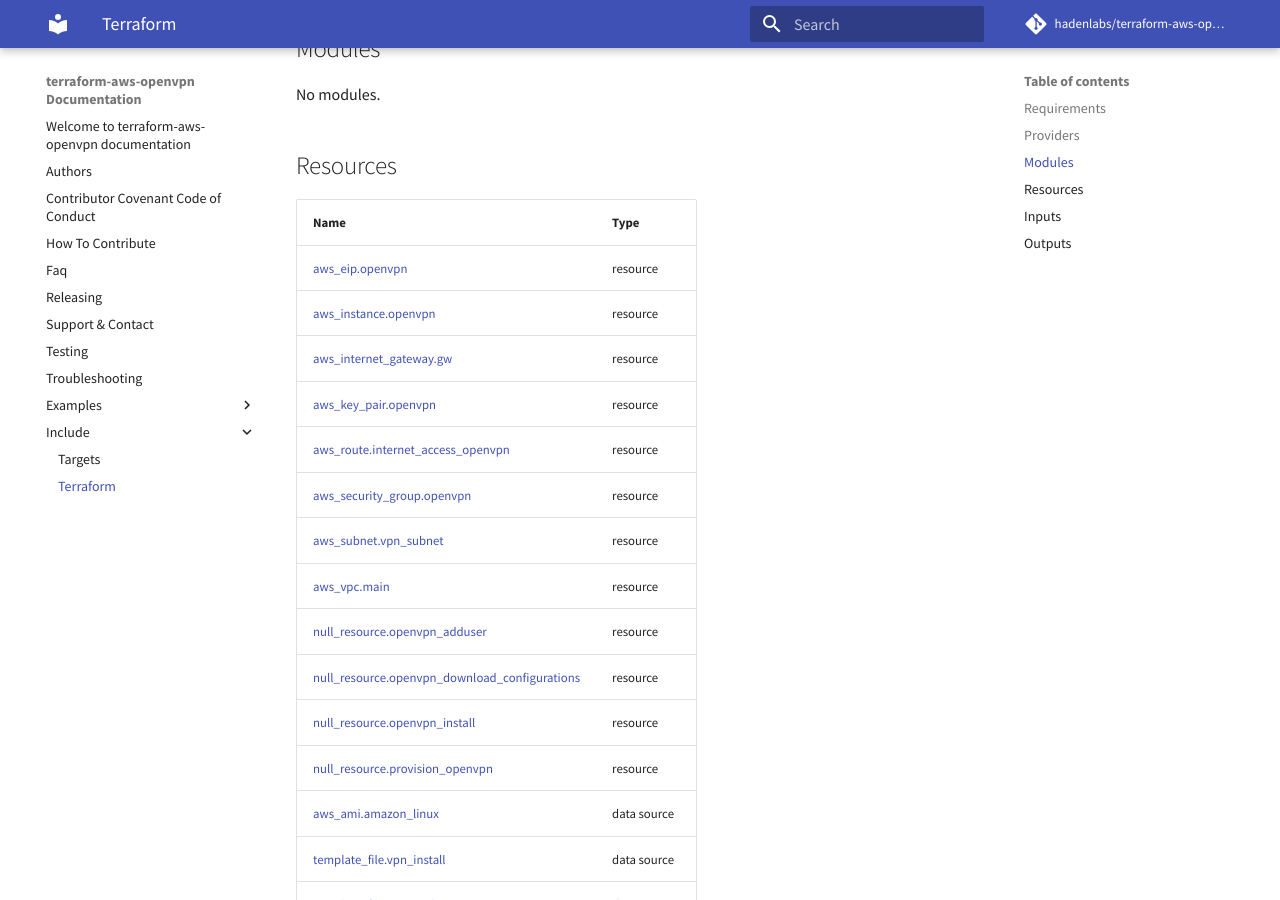
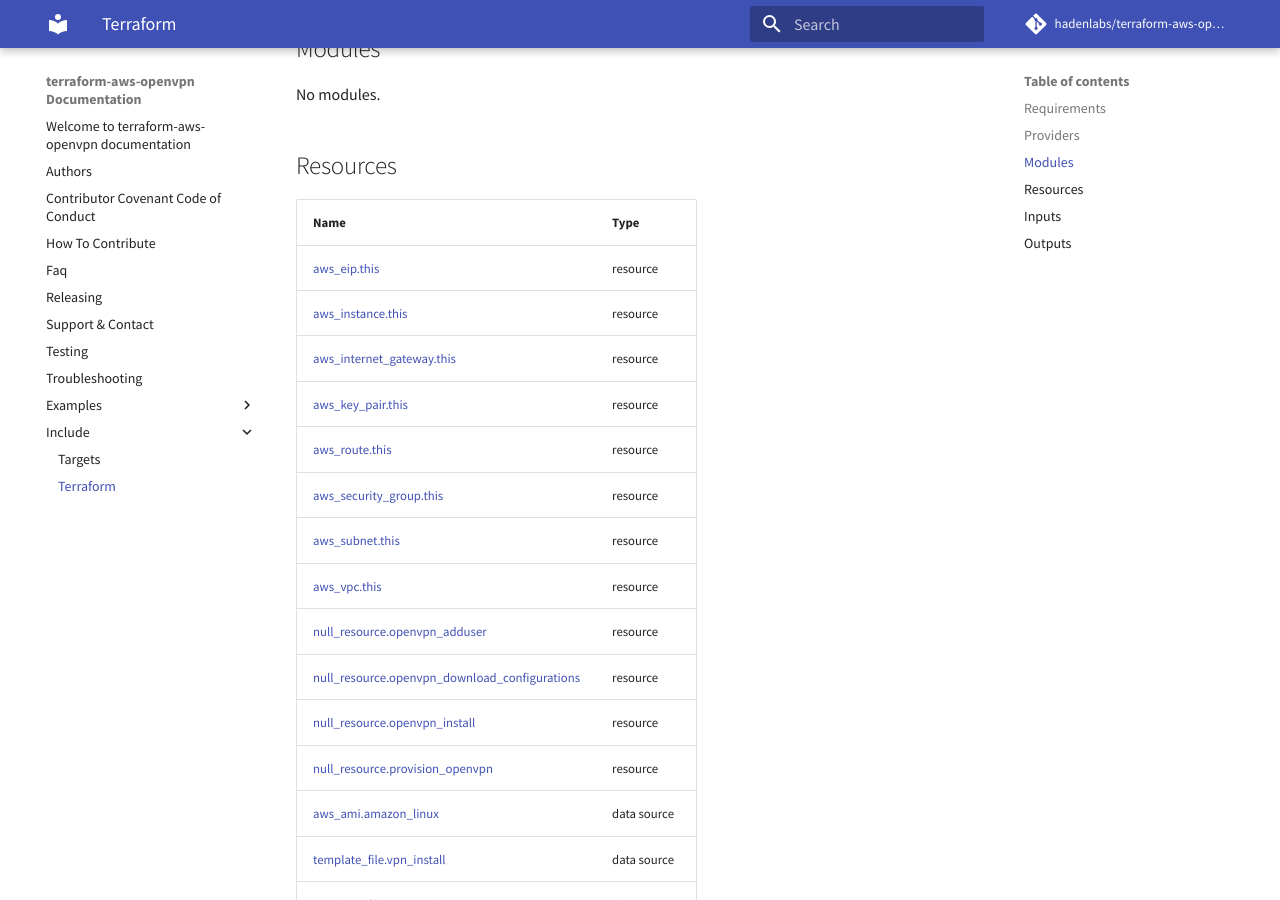
Before and after one commit to hadenlabs/terraform-aws-openvpn, an MkDocs documentation site: the page built from docs/include/terraform.md, in a window 1280 px wide and 900 px high, scrolled down 818 px. Built offline with MkDocs 1.6.1 and Material for MkDocs 9.7.7, drawn with Linux system fonts in a browser that asks for light colours; comment, search, counter and statistics services are not loaded.

Commit message:
build: terraform documentation (#25)

```diff
--- a/docs/include/terraform.md
+++ b/docs/include/terraform.md
@@ -25,14 +25,14 @@ No modules.
 
 | Name | Type |
 |------|------|
-| [aws_eip.openvpn](https://registry.terraform.io/providers/hashicorp/aws/latest/docs/resources/eip) | resource |
-| [aws_instance.openvpn](https://registry.terraform.io/providers/hashicorp/aws/latest/docs/resources/instance) | resource |
-| [aws_internet_gateway.gw](https://registry.terraform.io/providers/hashicorp/aws/latest/docs/resources/internet_gateway) | resource |
-| [aws_key_pair.openvpn](https://registry.terraform.io/providers/hashicorp/aws/latest/docs/resources/key_pair) | resource |
-| [aws_route.internet_access_openvpn](https://registry.terraform.io/providers/hashicorp/aws/latest/docs/resources/route) | resource |
-| [aws_security_group.openvpn](https://registry.terraform.io/providers/hashicorp/aws/latest/docs/resources/security_group) | resource |
-| [aws_subnet.vpn_subnet](https://registry.terraform.io/providers/hashicorp/aws/latest/docs/resources/subnet) | resource |
-| [aws_vpc.main](https://registry.terraform.io/providers/hashicorp/aws/latest/docs/resources/vpc) | resource |
+| [aws_eip.this](https://registry.terraform.io/providers/hashicorp/aws/latest/docs/resources/eip) | resource |
+| [aws_instance.this](https://registry.terraform.io/providers/hashicorp/aws/latest/docs/resources/instance) | resource |
+| [aws_internet_gateway.this](https://registry.terraform.io/providers/hashicorp/aws/latest/docs/resources/internet_gateway) | resource |
+| [aws_key_pair.this](https://registry.terraform.io/providers/hashicorp/aws/latest/docs/resources/key_pair) | resource |
+| [aws_route.this](https://registry.terraform.io/providers/hashicorp/aws/latest/docs/resources/route) | resource |
+| [aws_security_group.this](https://registry.terraform.io/providers/hashicorp/aws/latest/docs/resources/security_group) | resource |
+| [aws_subnet.this](https://registry.terraform.io/providers/hashicorp/aws/latest/docs/resources/subnet) | resource |
+| [aws_vpc.this](https://registry.terraform.io/providers/hashicorp/aws/latest/docs/resources/vpc) | resource |
 | [null_resource.openvpn_adduser](https://registry.terraform.io/providers/hashicorp/null/latest/docs/resources/resource) | resource |
 | [null_resource.openvpn_download_configurations](https://registry.terraform.io/providers/hashicorp/null/latest/docs/resources/resource) | resource |
 | [null_resource.openvpn_install](https://registry.terraform.io/providers/hashicorp/null/latest/docs/resources/resource) | resource |
```
Also changed, not shown: 1 other file.
